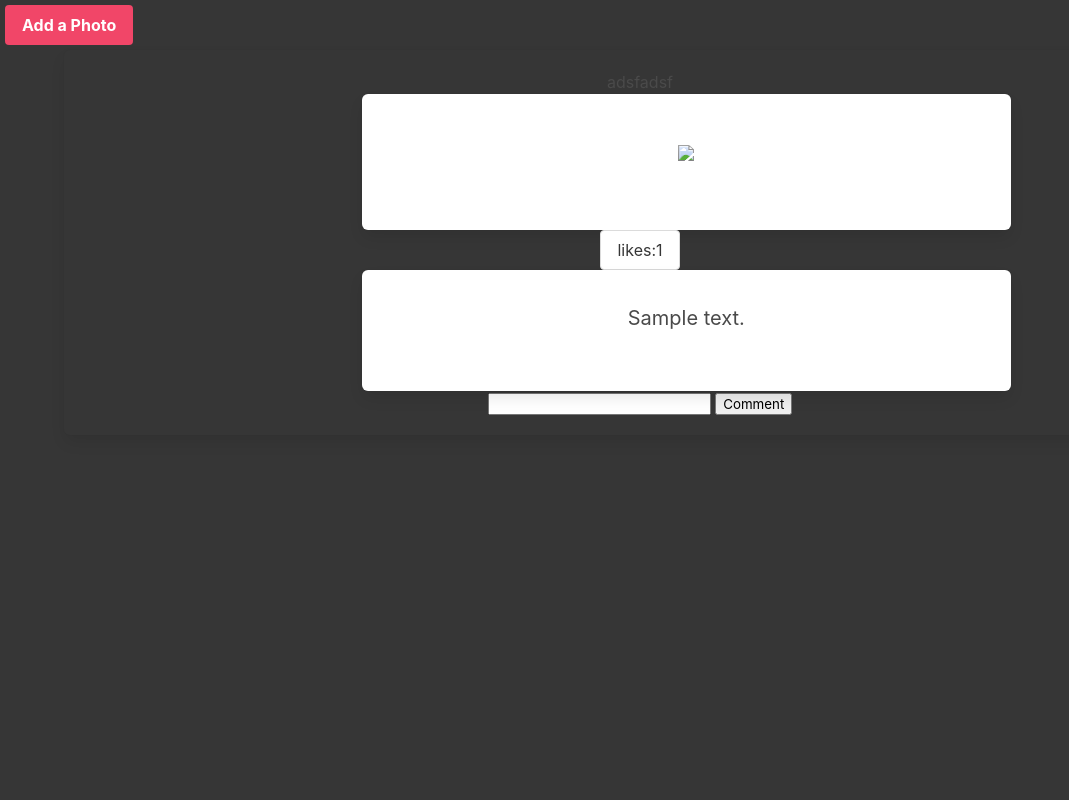
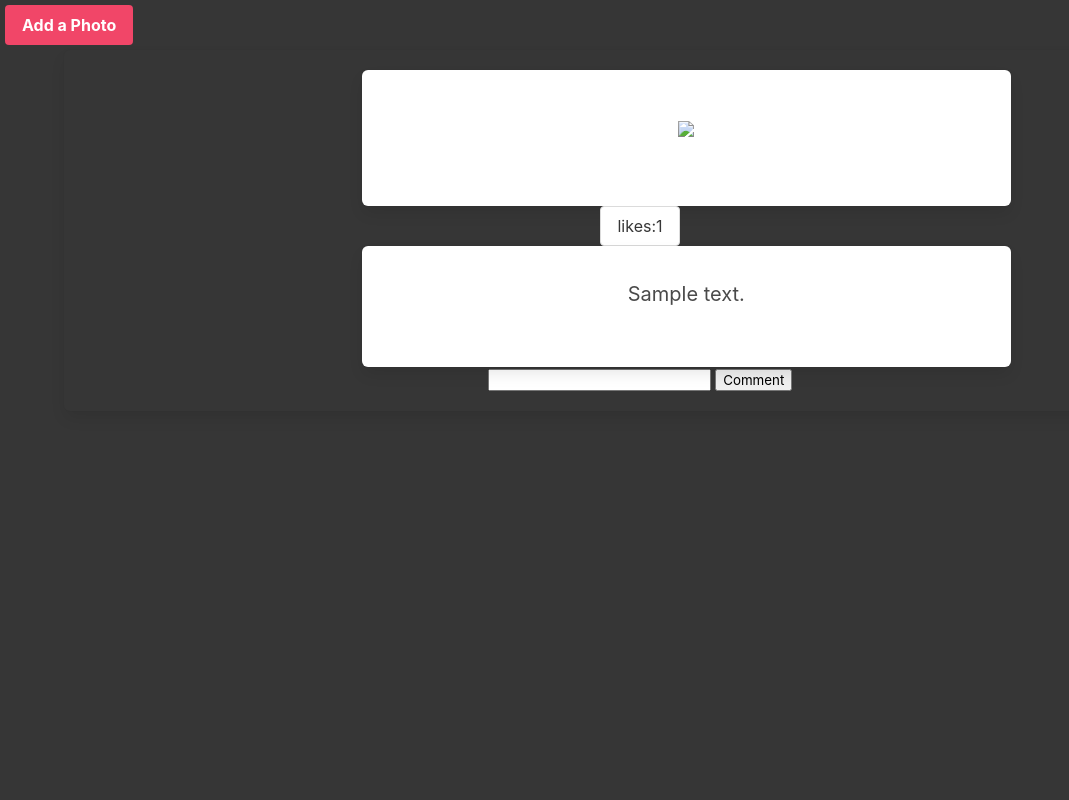
Before and after one commit to MattGerber/Camagru, a PHP site: page /camagru/interact.php?id=1 in a window 1280 px wide. Shown: the part 60-860 px from the top of the page, without its empty margins (0-1069 px from the left). Run offline with PHP 8.4, Linux system fonts and the light colour scheme; the visitor is signed in with stand-in values (Sample User, id 1); tables that the repository leaves empty or names only in its code hold one stand-in row (values such as "Sample post"); a stand-in replaces the project's code that opens the database connection; some libraries are stand-ins or nearby versions.

Commit message:
change thingy

```diff
--- a/functions/display.func.php
+++ b/functions/display.func.php
@@ -19,7 +19,6 @@ function display_all_photos($id, $uid) {
 			$get_all_photos->execute();
 			$data = $get_all_photos->fetchAll(PDO::FETCH_ASSOC);
 			if ($data) {
-				echo "adsfadsf";
 				foreach ($data as $image) {
 				   echo "<div class = 'box column is-7 is-offset-one-quarter'>
 					<br />
```
